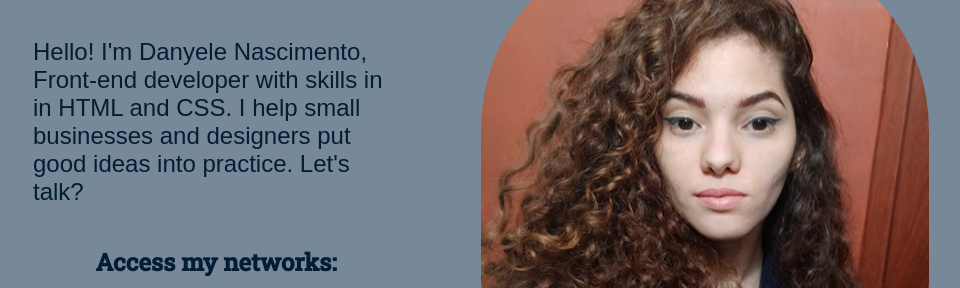
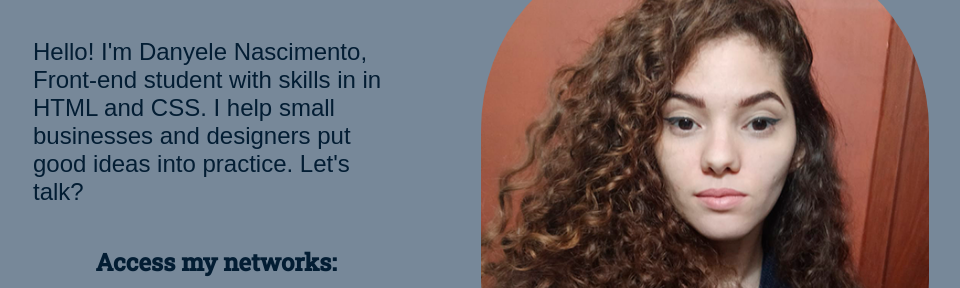
Before and after one commit to DanyeleN/portifolio-project-alura, a plain HTML site: page index.html in a window 1280 px wide. Shown: the part 316-604 px from the top of the page, without its empty margins (159-1119 px from the left). Drawn offline with Linux system fonts and the light colour scheme; a web font is replaced by a local one.

Commit message:
Update index.html
front-end student

```diff
--- a/index.html
+++ b/index.html
@@ -23,7 +23,7 @@
             <strong class="titulo-destaque">with a quality Front-End.
             </strong>
             </h1>
-            <p class="apresentacao__conteudo__texto">Hello! I'm Danyele Nascimento, Front-end developer with skills in in HTML and CSS. I help small businesses and designers put good ideas into practice. Let's talk?</p>
+            <p class="apresentacao__conteudo__texto">Hello! I'm Danyele Nascimento, Front-end student with skills in in HTML and CSS. I help small businesses and designers put good ideas into practice. Let's talk?</p>
             <div class="apresentacao__links">
                 <h2 class="apresentacao__links__subtitulo">Access my networks:</h2>
                 <a class="apresentacao__links__navegacao" href="https://www.linkedin.com/in/danyele-nascimento-48146221b/">
```
